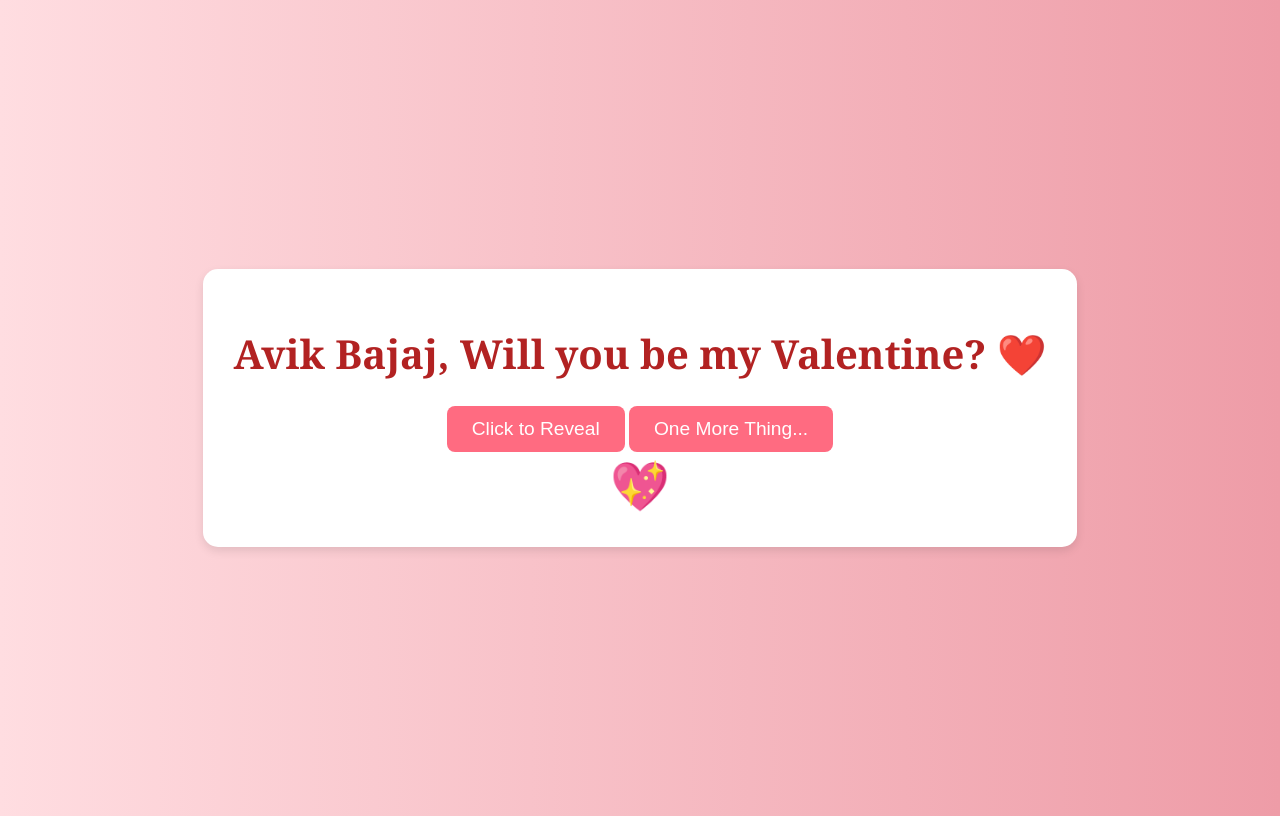
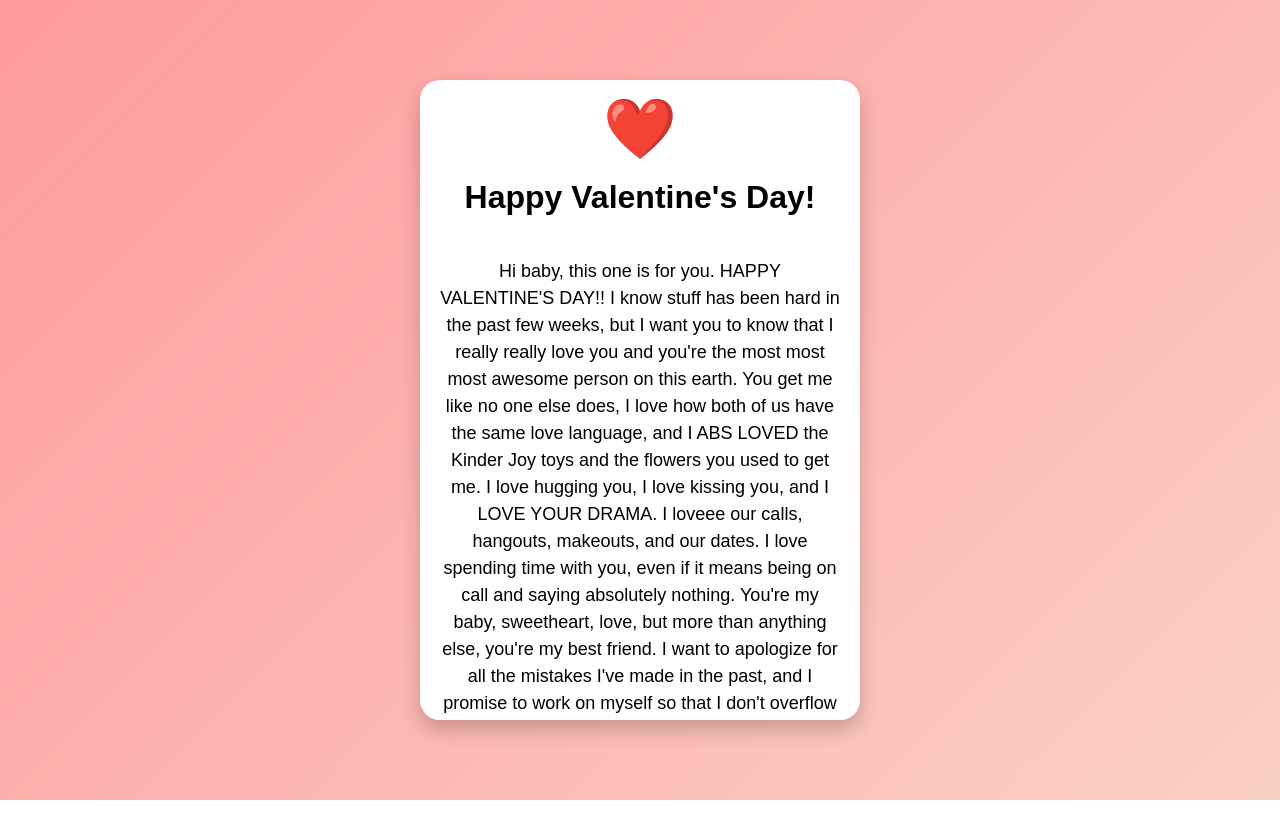
Before and after one commit to TanviLodhavia/valentines, a plain HTML site: page index.html in a window 1280 px wide. Drawn offline with Linux system fonts and the light colour scheme.

Commit message:
Update index.html

```diff
--- a/index.html
+++ b/index.html
@@ -3,79 +3,66 @@
 <head>
     <meta charset="UTF-8">
     <meta name="viewport" content="width=device-width, initial-scale=1.0">
-    <title>Be My Valentine?</title>
+    <title>Valentine's Day Card</title>
     <style>
         body {
-            background: linear-gradient(to right, #ffdde1, #ee9ca7);
-            font-family: 'Georgia', serif;
-            text-align: center;
-            color: #b22222;
+            margin: 0;
             display: flex;
             justify-content: center;
             align-items: center;
             height: 100vh;
+            background: linear-gradient(135deg, #ff9a9e, #fad0c4);
+            font-family: 'Cursive', sans-serif;
+        }
+        .card {
+            background: white;
+            padding: 20px;
+            width: 400px;
+            height: 600px;
+            text-align: center;
+            border-radius: 20px;
+            box-shadow: 0 10px 20px rgba(0, 0, 0, 0.2);
+            position: relative;
+            overflow-y: auto;
+            display: flex;
             flex-direction: column;
-        }
-        .container {
-            background: white;
-            padding: 30px;
-            border-radius: 15px;
-            box-shadow: 0 4px 10px rgba(0, 0, 0, 0.1);
-        }
-        h1 {
-            font-size: 2.5em;
-            margin-bottom: 15px;
-        }
-        .hidden-text, .hidden-message {
-            display: none;
-            font-size: 1.8em;
-            margin-top: 20px;
+            justify-content: space-between;
         }
         .heart {
-            font-size: 3em;
-            cursor: pointer;
-            transition: transform 0.3s;
+            color: red;
+            font-size: 50px;
+            animation: pulse 1.5s infinite;
         }
-        .heart:hover {
-            transform: scale(1.2);
+        @keyframes pulse {
+            0% { transform: scale(1); }
+            50% { transform: scale(1.2); }
+            100% { transform: scale(1); }
         }
-        button {
-            background: #ff6b81;
-            color: white;
-            border: none;
-            padding: 12px 25px;
-            font-size: 1.2em;
-            border-radius: 8px;
-            cursor: pointer;
-            transition: 0.3s;
-            margin-top: 10px;
+        .message {
+            font-size: 18px;
+            margin-top: 20px;
+            line-height: 1.5;
+            flex-grow: 1;
         }
-        button:hover {
-            background: #ff4757;
+        .signature {
+            font-size: 18px;
+            font-weight: bold;
+            color: #d63384;
+            margin-top: 20px;
+            text-align: center;
         }
     </style>
 </head>
 <body>
-    <div class="container">
-        <h1>Avik Bajaj, Will you be my Valentine? ❤️</h1>
-        <button onclick="showMessage()">Click to Reveal</button>
-        <p class="hidden-text" id="message">I’d love to spend this special day with you! 💕</p>
-        <button onclick="showExtraMessage()">One More Thing...</button>
-        <p class="hidden-message" id="extra-message">I know it would not have been easy for you to let the past go and give me another chance, but I want you to know that I am truly grateful. You mean the world to me. ❤️ <br> I LOVE YOU SO MUCH</p>
-        <div class="heart" onclick="changeHeart()">💖</div>
+    <div class="card">
+        <div class="heart">❤️</div>
+        <h1>Happy Valentine's Day!</h1>
+        <p class="message">Hi baby, this one is for you. HAPPY VALENTINE'S DAY!! I know stuff has been hard in the past few weeks, but I want you to know that I really really love you and you're the most most most awesome person on this earth. You get me like no one else does, I love how both of us have the same love language, and I ABS LOVED the Kinder Joy toys and the flowers you used to get me. I love hugging you, I love kissing you, and I LOVE YOUR DRAMA. I loveee our calls, hangouts, makeouts, and our dates. I love spending time with you, even if it means being on call and saying absolutely nothing. You're my baby, sweetheart, love, but more than anything else, you're my best friend.
+
+I want to apologize for all the mistakes I've made in the past, and I promise to work on myself so that I don't overflow it onto you. Yesterday, after reading chats of you and Kiya, I realized how hard it must be for you to be with me right now. I also realized that I should not be expecting anything from you at the moment. I know taking it slow is not our specialty, but this time, we will.
+
+I believe in us, Avik. I believe in our pinky promise. And even though you don't, I'm fine with that because I know the day you actually do believe in it, it’s going to be 100%. I love you, Avik, I really do. You're my monkey (yk the full form)💕 </p>
+        <div class="signature">With love, Takli</div>
     </div>
-
-    <script>
-        function showMessage() {
-            document.getElementById('message').style.display = 'block';
-        }
-        function showExtraMessage() {
-            document.getElementById('extra-message').style.display = 'block';
-        }
-        function changeHeart() {
-            let heart = document.querySelector('.heart');
-            heart.innerHTML = heart.innerHTML === '💖' ? '❤️' : '💖';
-        }
-    </script>
 </body>
 </html>
```
